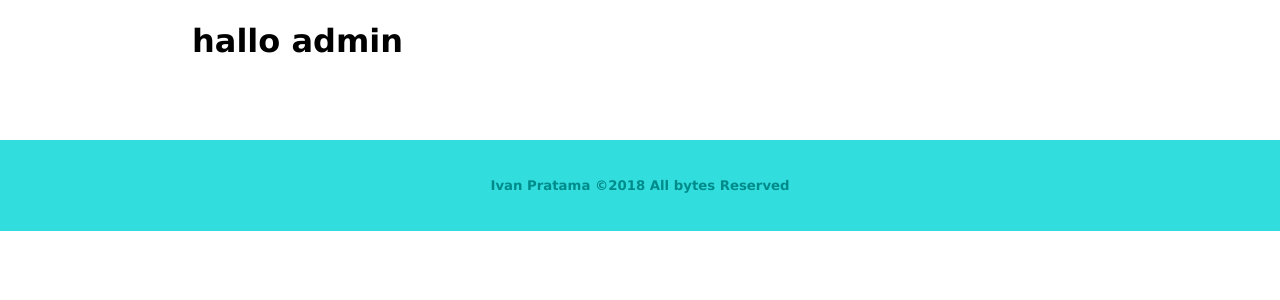
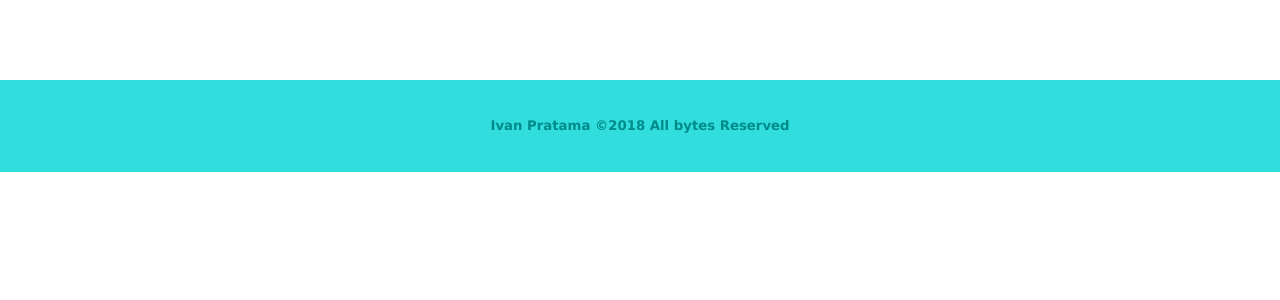
Before and after one commit to devandev/library-system-php-native, a PHP site: page /view/admin/admin_home.php in a window 1280 px wide. Shown: the part 224-524 px from the top of the page. Run offline with PHP 8.4, Linux system fonts and the light colour scheme; the template is opened without the code that fills it, so the values that code supplies are empty; the visitor is signed in with stand-in values (Sample User, id 1).

Commit message:
modified some code in admin home page file

```diff
--- a/view/admin/admin_home.php
+++ b/view/admin/admin_home.php
@@ -35,8 +35,9 @@
         </ul>
     </nav>
     <?php include_once("../header.php") ?>
+
     <div class="container">
-        <h1>hallo admin</h1>
+
     </div>
     <?php
         mysqli_close($conn);
@@ -44,5 +45,6 @@
     ?>
     <script src="../../js/jquery-3.1.1.js"></script>
     <script src="../../js/script.js"></script>
+    <script src="../../js/pinjaman.js"></script>
 </body>
 </html>
```
